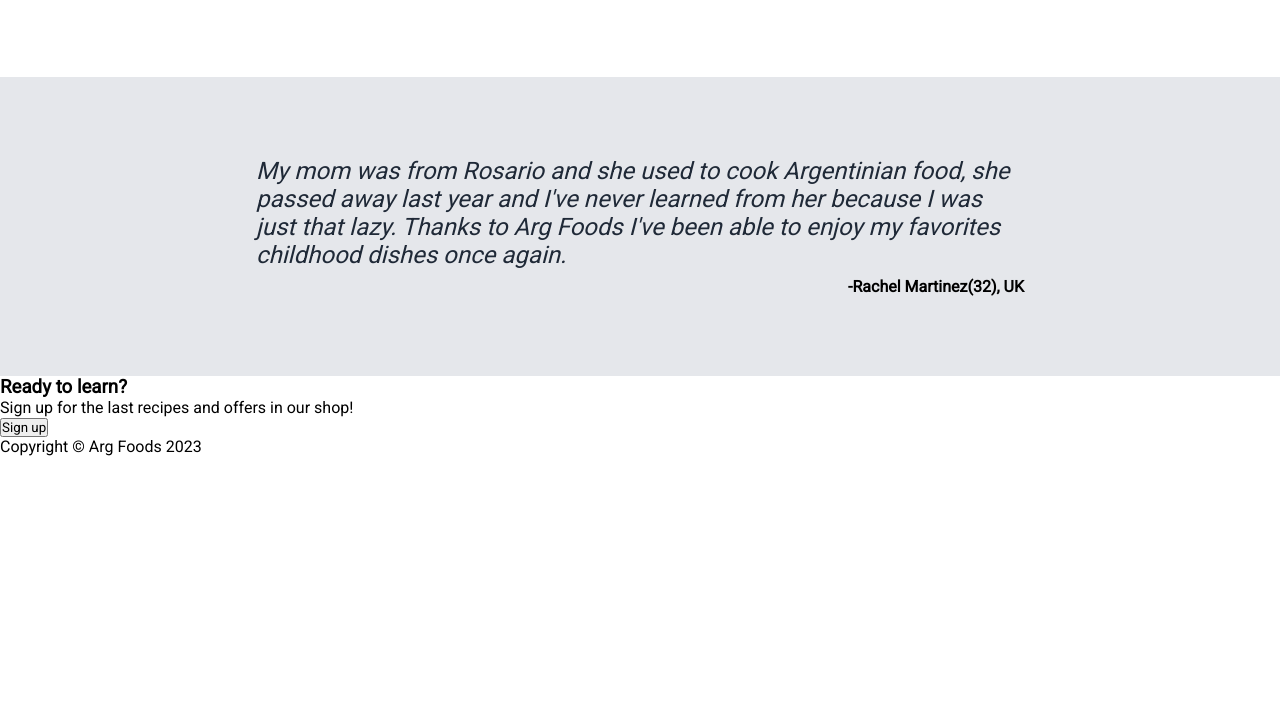
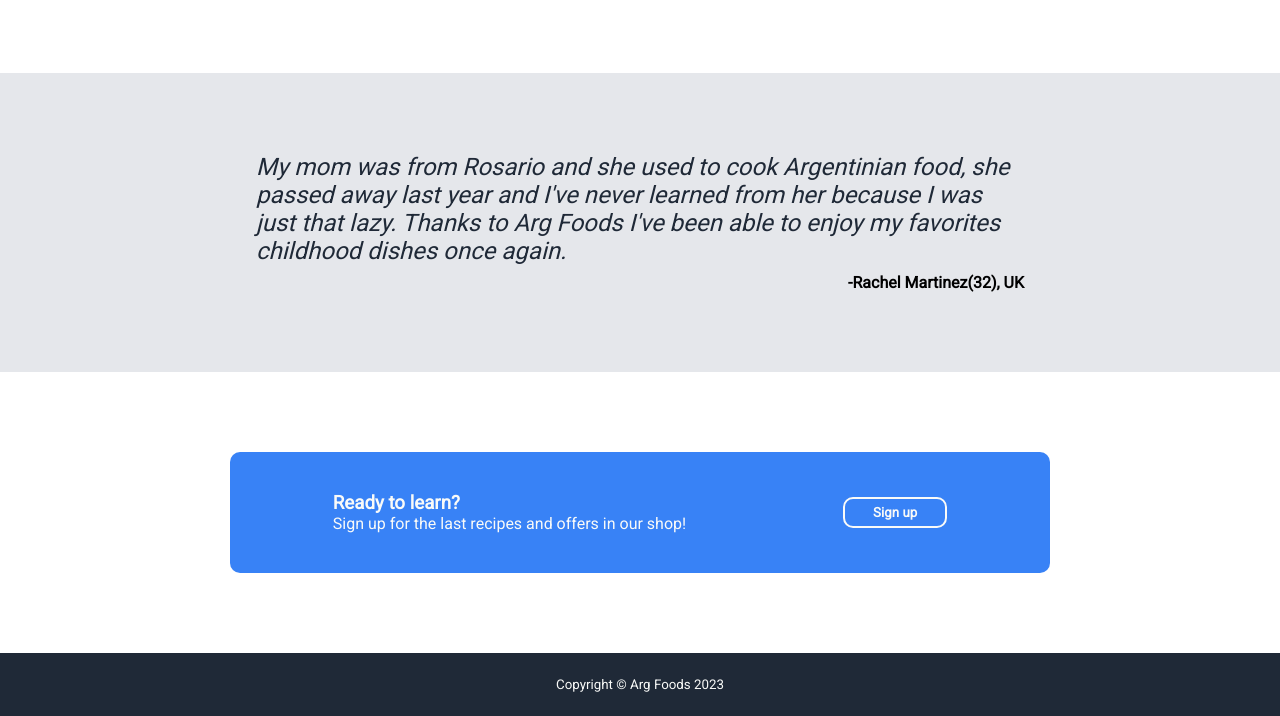
Before and after one commit to galeanoluis/landing-page, a plain HTML site: page index.html in a window 1280 px wide. Shown: the part 832-1548 px from the top of the page. Before the commit the page ends 1288 px from the top, so only its background shows below. Drawn offline with Linux system fonts and the light colour scheme.

Commit message:
Styled singup section Styled footer section

```diff
--- a/style.css
+++ b/style.css
@@ -58,7 +58,7 @@ header {
     background-color: #3882F6;
     color:#F9FAF8;
     font-weight: bold;
-    padding: 8px 24px;
+    padding: 6px 28px;
 }
 .header-image {
     width: 0;
@@ -89,6 +89,7 @@ header {
     align-items: center;
     list-style-type: none;
     text-align: center;
+    flex-wrap: wrap;
 }
 
 .information-empanadas,
@@ -122,3 +123,51 @@ header {
     align-self: flex-end;
     font-weight: bold;
 }
+.signup-section {
+    display: flex;
+    flex-direction: row;
+    justify-content: center;
+    align-items: center;
+    padding: 10vh 18vw 10vh 18vw;
+
+}
+.signup-container {
+    flex: 1 1 0px;
+    display: flex;
+    align-items: center;
+    justify-content: space-between;
+    background-color: #3882F6;
+    display: flex;
+    color:#F9FAF8;
+    padding: 5vh 8vw 5vh 8vw;
+    border-radius: 10px;
+}
+.signup-left {
+
+}
+.signup-title {
+
+}
+.signup-text {
+
+}
+.signup-button {
+    border: 2px solid #F9FAF8;
+    border-radius: 10px;
+    background-color: #3882F6;
+    color:#F9FAF8;
+    font-weight: bold;
+    padding: 6px 28px;
+}
+.footer-section {
+    display: flex;
+    justify-content: center;
+    align-items: center;
+    background-color: #1F2937;
+    color:#F9FAF8;
+    padding: 3vh 0 3vh 0;
+    font-size: smaller;
+}
+footer {
+
+}
```
